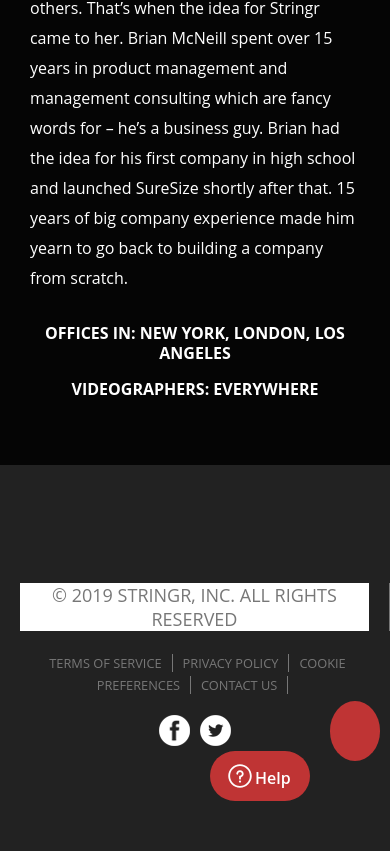
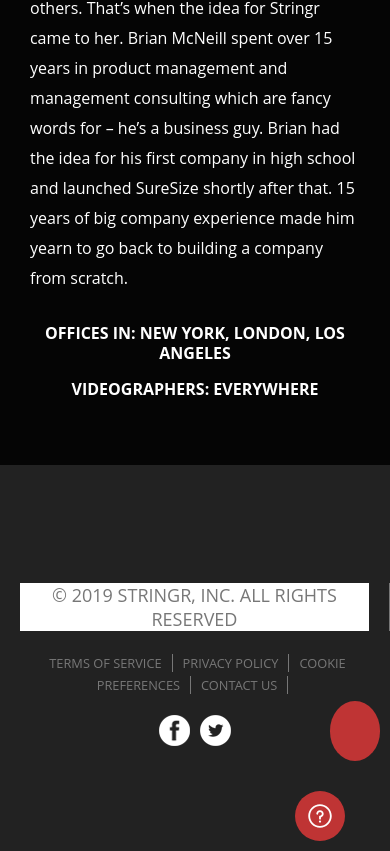
Before and after one commit to mariehposa/stringr, a React (Create React App) app: page / in a window 390 px wide. Shown: the part 3439-4290 px from the top of the page. Built offline with nearby package versions, Linux system fonts and the light colour scheme.

Commit message:
add mobile styles for help

```diff
--- a/src/components/help/styles.js
+++ b/src/components/help/styles.js
@@ -9,6 +9,12 @@
     margin-right: 20px;
     float: right;
     cursor: pointer;
+
+    @media (max-width: 500px)  {
+        width: 50px;
+        margin-top: 40px;
+        margin-right: -15px;
+    }
 `;
 
 export const StyledImg = styled.img`
@@ -19,4 +25,8 @@
     color: #fff;
     font-weight: 600;
     margin-left: -15px;
+
+    @media (max-width: 500px)  {
+        display: none;
+    }
 `;
```
